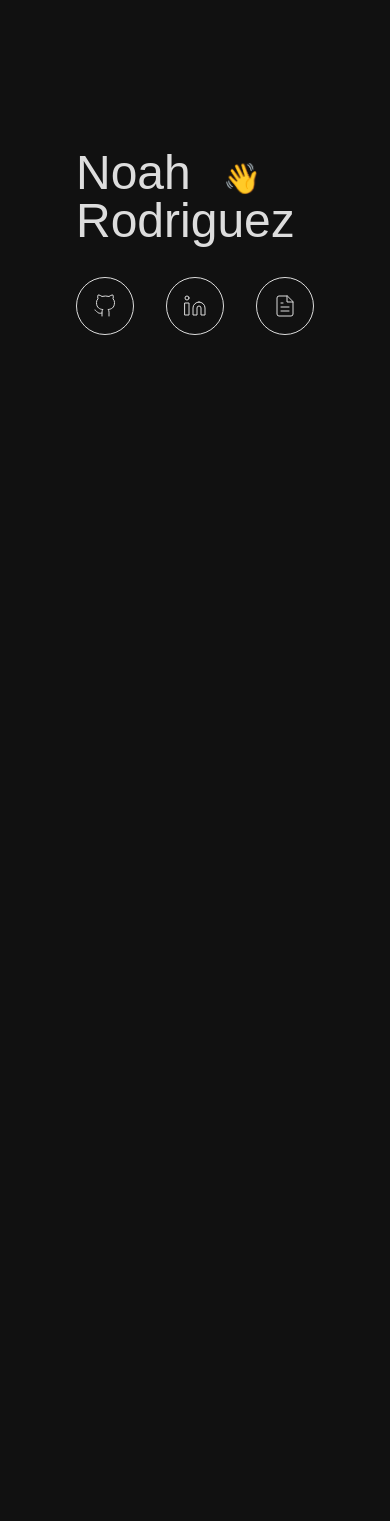
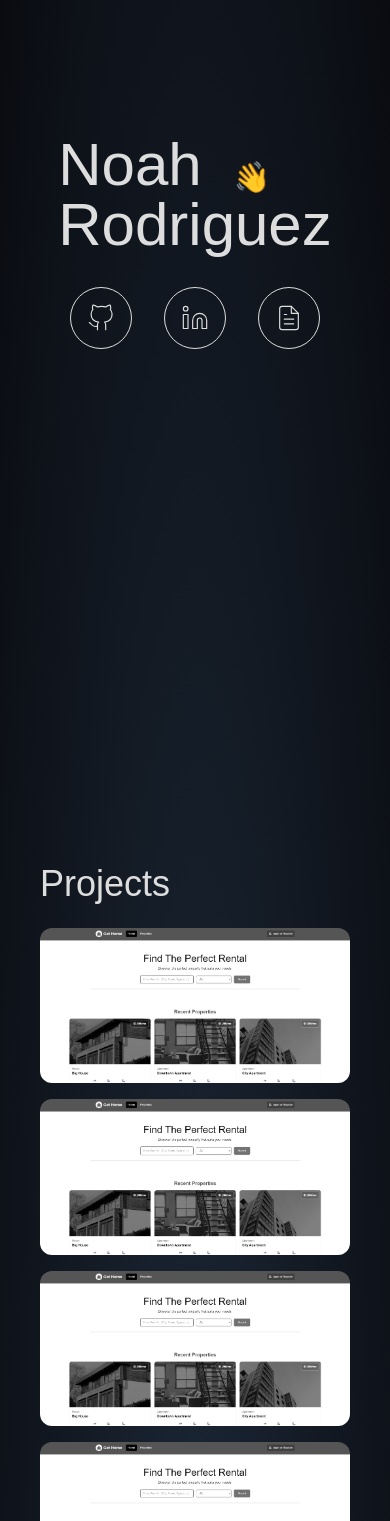
Before and after one commit to NoahRod108/2025-portfolio, a Next.js app: page / in a window 390 px wide. Shown: the part 180-1701 px from the top of the page. Before the commit the page ends 844 px from the top, so only its background shows below. Built offline with nearby package versions, Linux system fonts and the light colour scheme.

Commit message:
adding project section

```diff
--- a/app/globals.css
+++ b/app/globals.css
@@ -17,7 +17,8 @@ body {
 
 body {
   color: var(--foreground);
-  background: var(--background);
+  background: radial-gradient(ellipse at bottom, #1b2735 0%, #090a0f 100%);
+  /* background: var(--background); */
   font-family: Arial, Helvetica, sans-serif;
 }
 
@@ -29,14 +30,14 @@ body {
   @apply border rounded-full border-[#ddd] p-4 hover:border-cyan-500 hover:scale-[1.1] transition-colors ease-in-out;
 }
 #hero-icons svg {
-  @apply w-6 h-6 md:w-12 md:h-12 lg:w-8 lg:h-8;
+  @apply w-7 h-7 md:w-12 md:h-12 lg:w-8 lg:h-8;
 }
 
 .nav-item {
   @apply px-4 py-1.5 rounded-full text-[--secondary-text] text-lg font-semibold;
 }
 
-#projects {
+/* #projects {
   grid-template-columns: repeat(5, minmax(0, 1fr));
 }
 
@@ -59,7 +60,7 @@ body {
 #projects div:nth-child(5) {
   grid-column: span 2 / span 2;
   grid-row: span 2 / span 2;
-}
+} */
 
 .project-img {
   @apply w-full h-full object-cover object-center grayscale transition duration-500 hover:grayscale-0 cursor-pointer rounded-xl;
--- a/app/page.js
+++ b/app/page.js
@@ -5,7 +5,7 @@ export default function Home() {
   return (
     <div className="px-[40px] w-auto items-center flex flex-col min-h-lvh gap-[200px]">
       <Hero />
-      {/* <Projects /> */}
+      <Projects />
     </div>
   );
 }
--- a/sections/Hero.jsx
+++ b/sections/Hero.jsx
@@ -17,7 +17,7 @@ const Hero = () => {
           transition={{ duration: 1.8, ease: "easeOut" }}
           className="flex gap-4 sm:gap-8 items-end"
         >
-          <h1 className="text-5xl md:text-[10rem]">Noah</h1>
+          <h1 className="text-6xl md:text-[10rem]">Noah</h1>
 
           <motion.div
             animate={{
@@ -44,7 +44,7 @@ const Hero = () => {
           transition={{ duration: 1.8, ease: "easeOut" }}
           className="flex lg:pl-32 sm:justify-center leading-[192px]"
         >
-          <h1 className="md:text-[10rem] text-5xl">Rodriguez</h1>
+          <h1 className="md:text-[10rem] text-6xl">Rodriguez</h1>
         </motion.div>
 
         <motion.div
--- a/sections/Projects.jsx
+++ b/sections/Projects.jsx
@@ -12,12 +12,12 @@ const Projects = () => {
   const openModal = () => setModalOpen(true);
 
   return (
-    <div className="w-[1480px] min-h-full">
+    <div>
       <div className="pb-6">
-        <h2 className="section-title">Projects</h2>
+        <h2 className="text-4xl">Projects</h2>
       </div>
 
-      <section id="projects" className="grid grid-cols-5 grid-rows-6 gap-4">
+      <section id="projects" className="flex flex-col gap-4">
         {projects.map((project, index) => (
           <div key={project.name}>
             <Image
```
